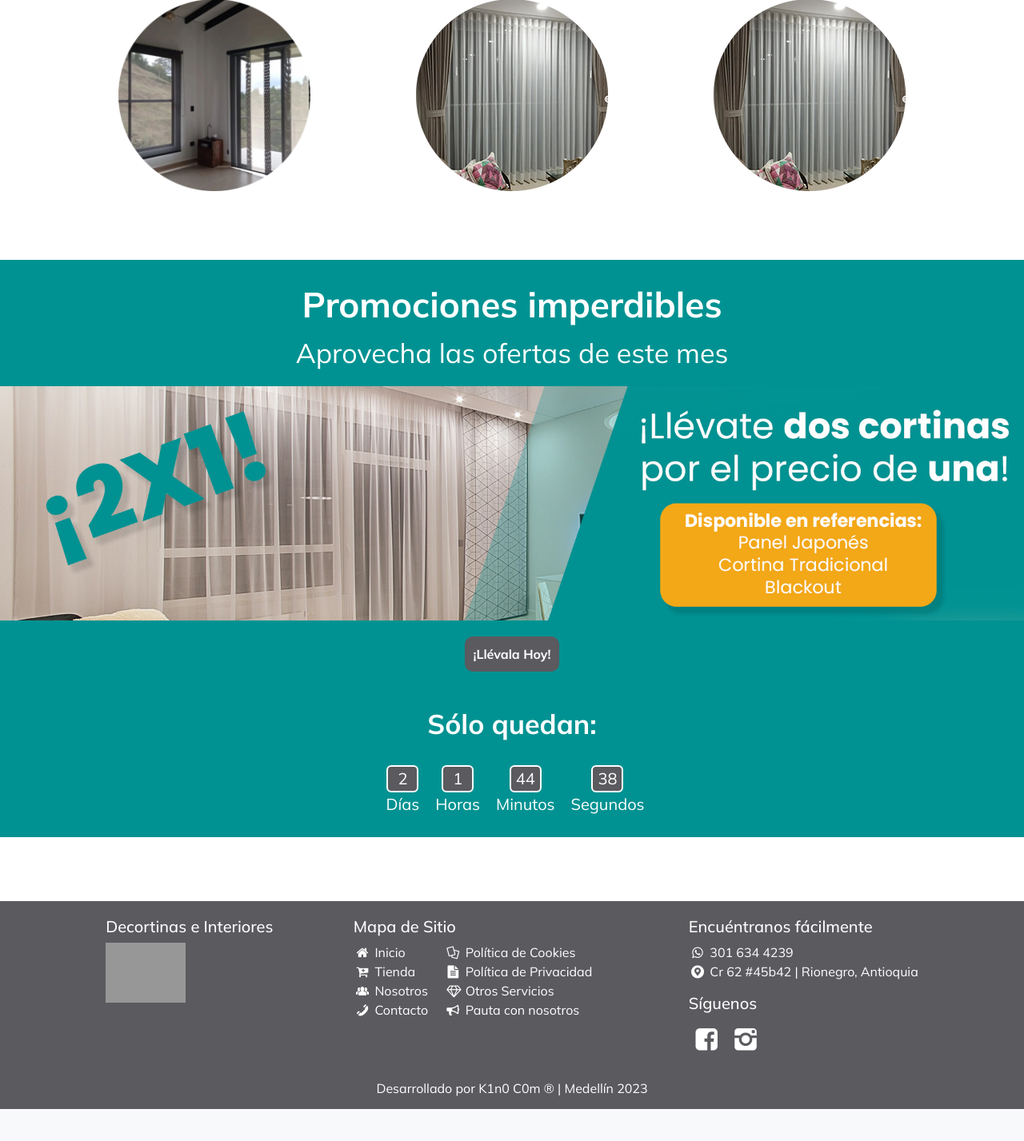
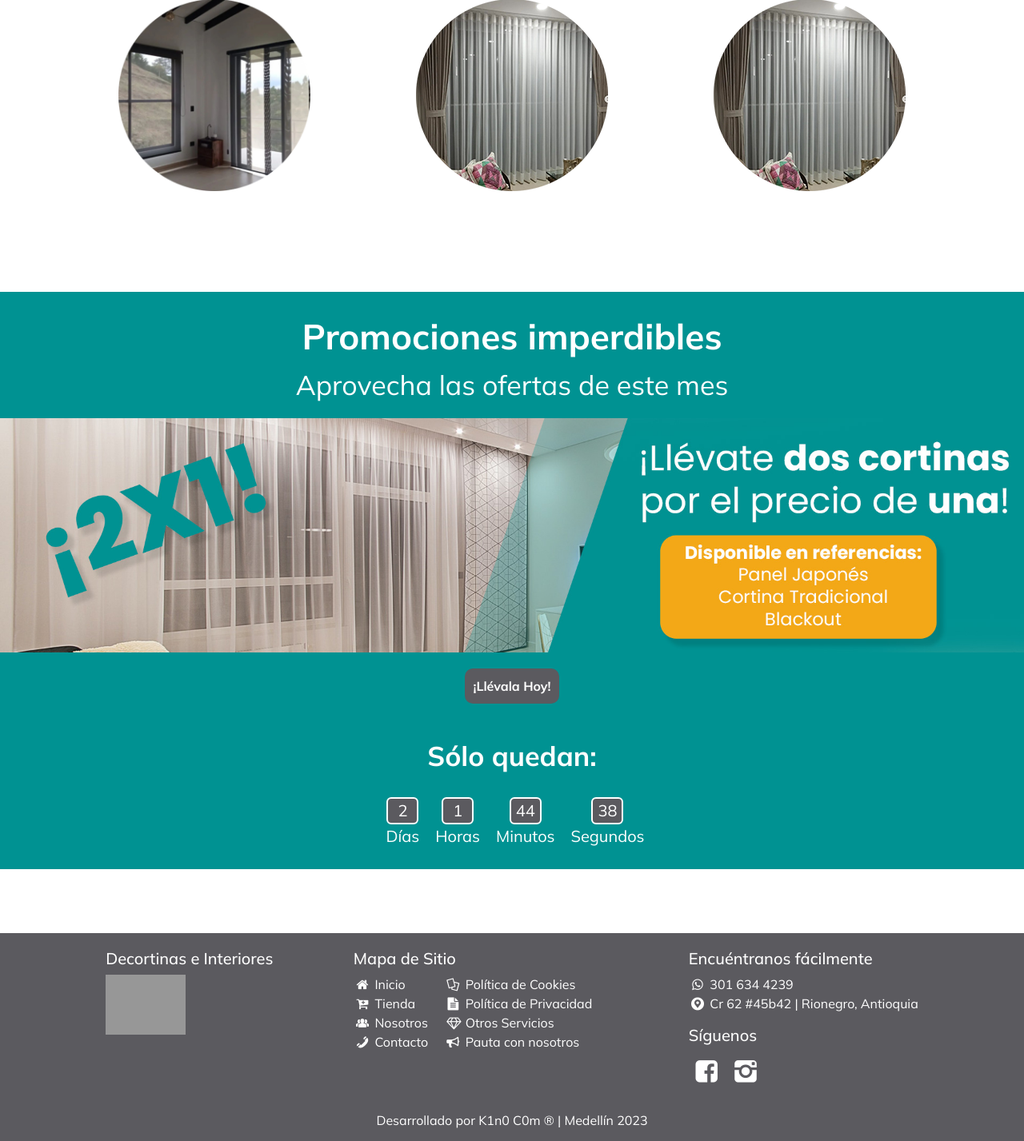
Before and after one commit to k1n0trz/decortinas, a Django app: page / in a window 1280 px wide. Shown: the part 1484-2911 px from the top of the page at 80% size. Before the commit the page ends 2871 px from the top, so only its background shows below. Run offline with Django 4.2, Linux system fonts and the light colour scheme; grey boxes are pictures that could not be loaded.

```diff
--- a/productos/static/css/estilos.css
+++ b/productos/static/css/estilos.css
@@ -1484,6 +1484,7 @@ footer .atributo .atributo__k1n0--enlace:hover {
 .promo {
   background: #009292;
   color: #ffffff;
+  margin-top: 40px;
 }
 .promo .promo__header {
   text-align: center;
--- a/productos/static/sass/_promo.scss
+++ b/productos/static/sass/_promo.scss
@@ -1,6 +1,7 @@
 .promo {
     background: $Aq;
     color: $Bl;
+    margin-top: 40px;
 
     .promo__header {
         text-align: center;
```
Also changed, not shown: 2 other files.
